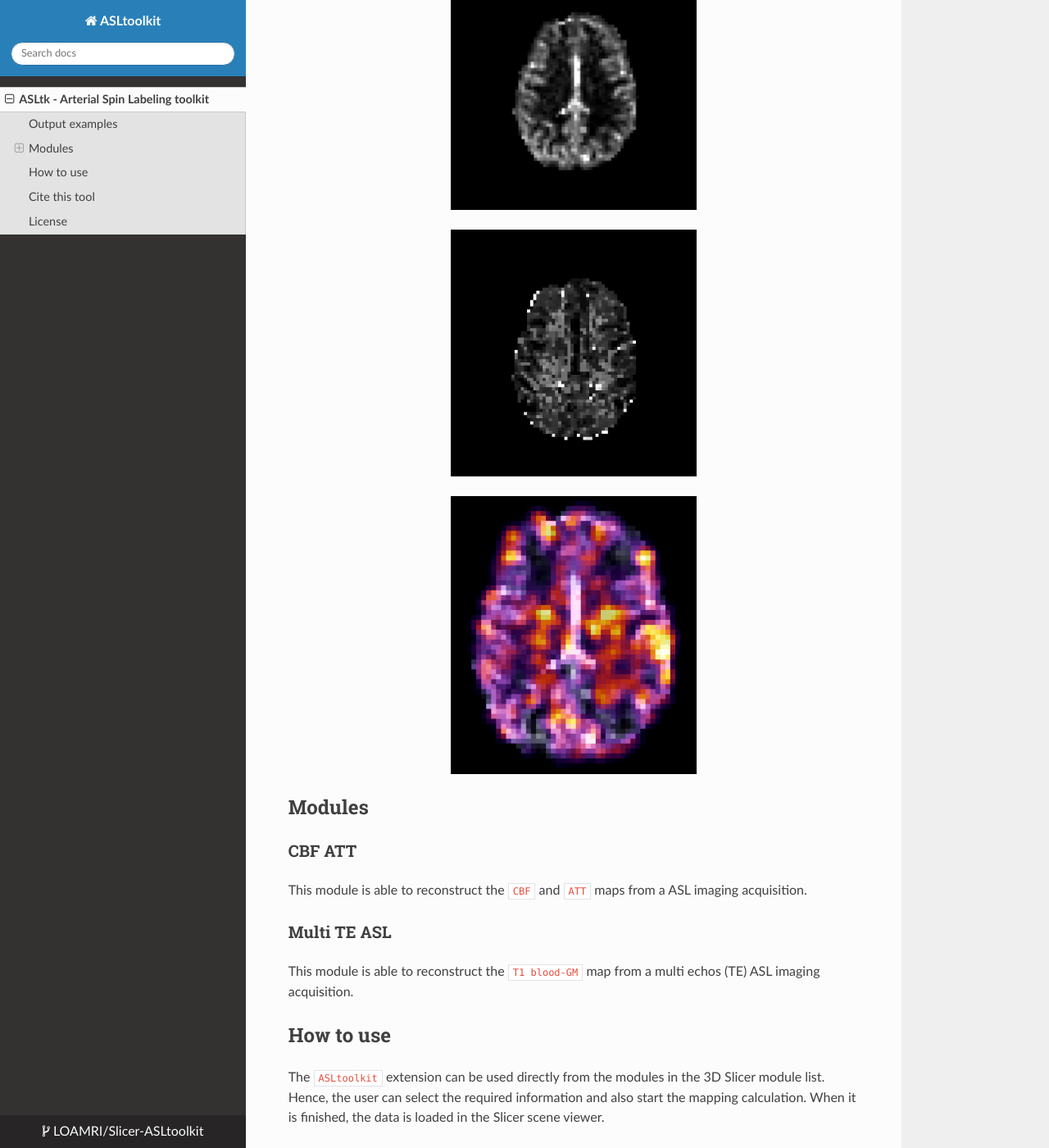
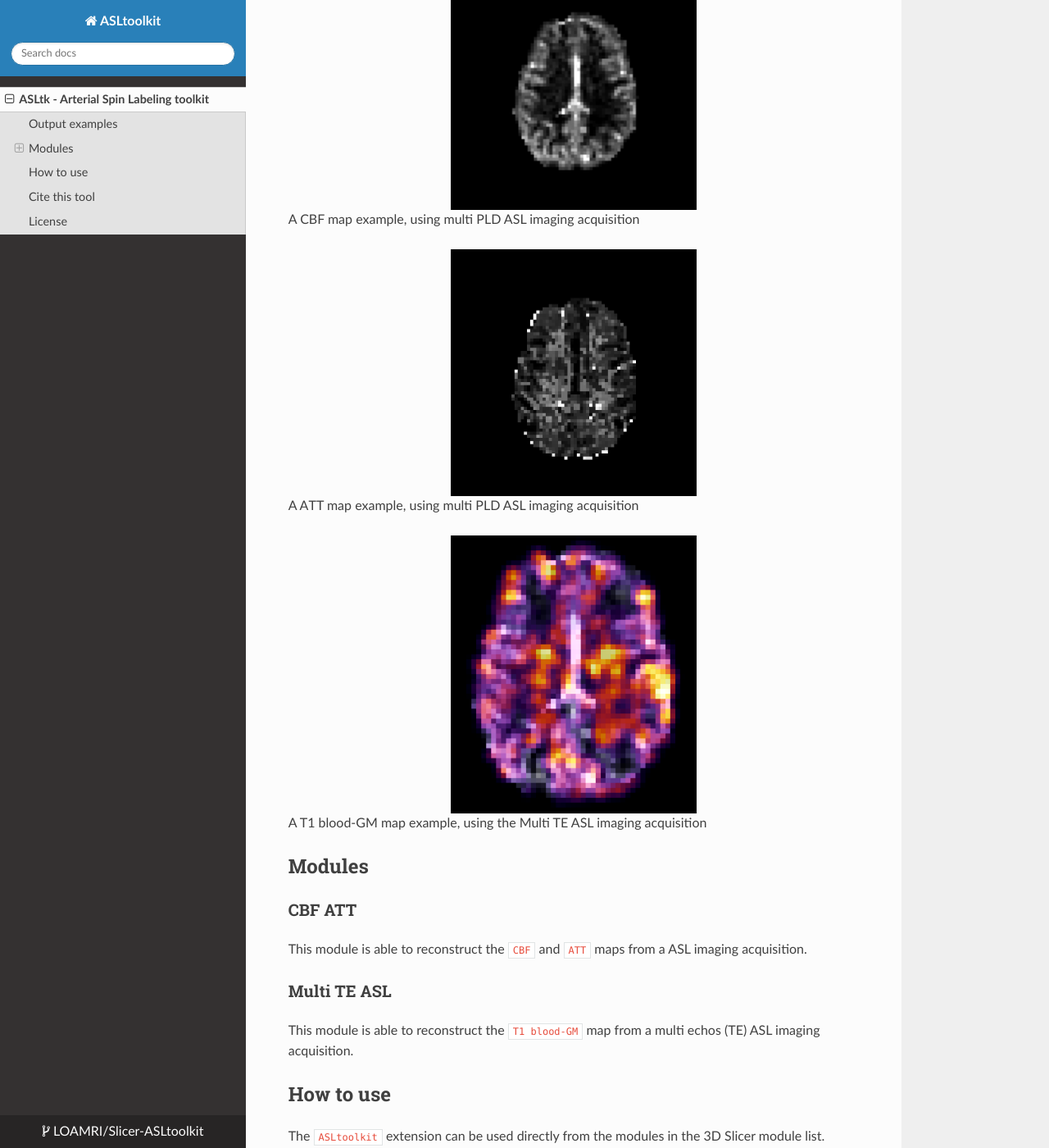
Before and after one commit to LOAMRI/Slicer-ASLtoolkit, an MkDocs documentation site: the page built from docs/index.md, in a window 1280 px wide and 1400 px high, scrolled down 972 px. Shown: the whole window at 82% size. Built offline with MkDocs 1.6.1, drawn with Linux system fonts in a browser that asks for light colours; nearby versions of some CDN libraries.

Commit message:
DOC: Improved doc

```diff
--- a/docs/index.md
+++ b/docs/index.md
@@ -15,10 +15,13 @@ The full documentation of the usage, implementation and updates in the `asltk` l
 The ASLtoolkit extension is a simple way to collect ASL quantitatve output mappings using a GUI interface. The images below represents some examples:
 
 ![CBF map](assets/cbf_map.png){ width="300" .center}
+A CBF map example, using multi PLD ASL imaging acquisition
 
 ![ATT map](assets/att_map.png){ width="300" .center}
+A ATT map example, using multi PLD ASL imaging acquisition
 
 ![T1 blood-GM map](assets/t1_blood_gm_map.png){ width="300" .center}
+A T1 blood-GM map example, using the Multi TE ASL imaging acquisition
 
 
 ## Modules
```
Also changed, not shown: other parts of docs/index.md (+1 -1 lines), README.md (+3 -1 lines).
